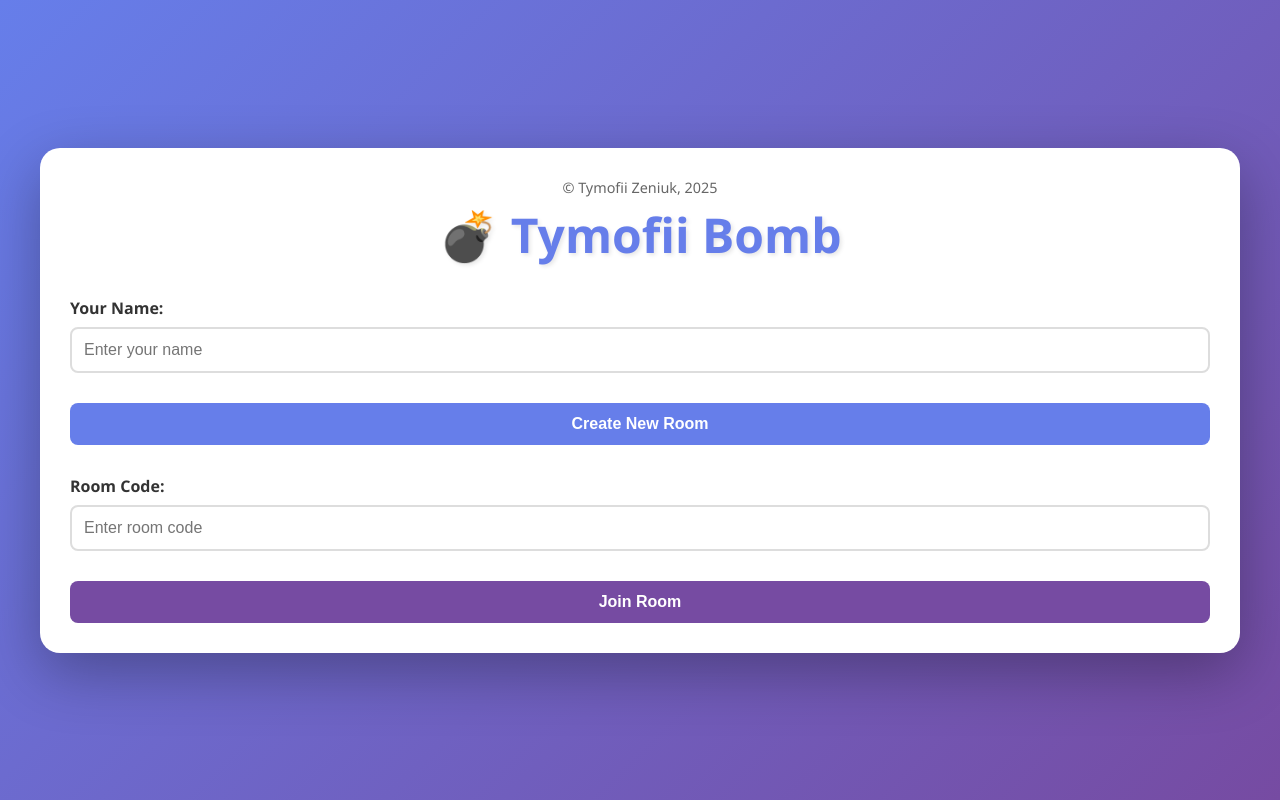
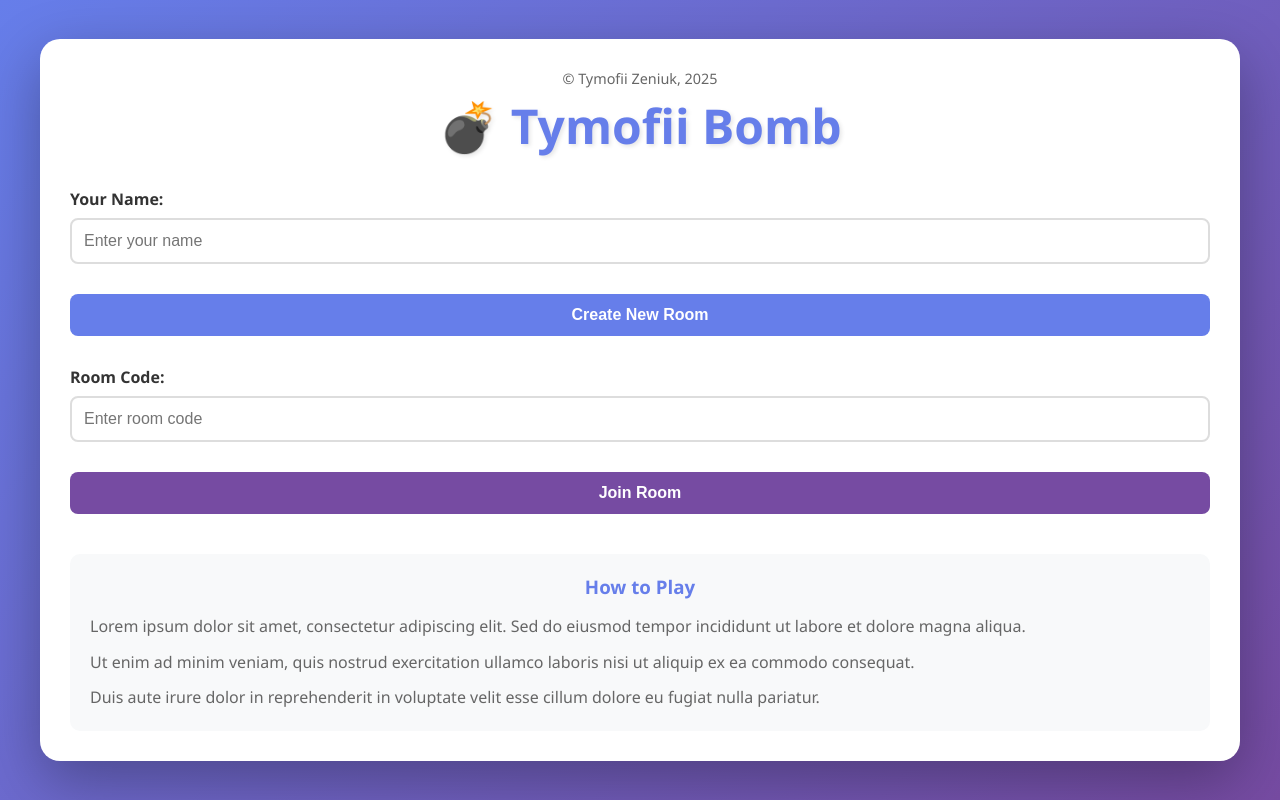
Before and after one commit to programez/wordbomb, a Flask app: page / in a window 1280 px wide. Run offline with Flask 3, Linux system fonts and the light colour scheme; some libraries are stand-ins or nearby versions.

```diff
--- a/templates/index.html
+++ b/templates/index.html
@@ -329,6 +329,15 @@
                     <input type="text" id="roomCode" placeholder="Enter room code" maxlength="6">
                 </div>
                 <button class="btn btn-secondary" onclick="joinRoom()">Join Room</button>
+
+                <div class="how-to-play" style="margin-top: 40px; padding: 20px; background: #f8f9fa; border-radius: 10px;">
+                    <h3 style="color: #667eea; margin-bottom: 15px; text-align: center;">How to Play</h3>
+                    <div style="color: #666; line-height: 1.6;">
+                        <p>Lorem ipsum dolor sit amet, consectetur adipiscing elit. Sed do eiusmod tempor incididunt ut labore et dolore magna aliqua.</p>
+                        <p style="margin-top: 10px;">Ut enim ad minim veniam, quis nostrud exercitation ullamco laboris nisi ut aliquip ex ea commodo consequat.</p>
+                        <p style="margin-top: 10px;">Duis aute irure dolor in reprehenderit in voluptate velit esse cillum dolore eu fugiat nulla pariatur.</p>
+                    </div>
+                </div>
             </div>
 
             <div class="lobby-screen">
```
